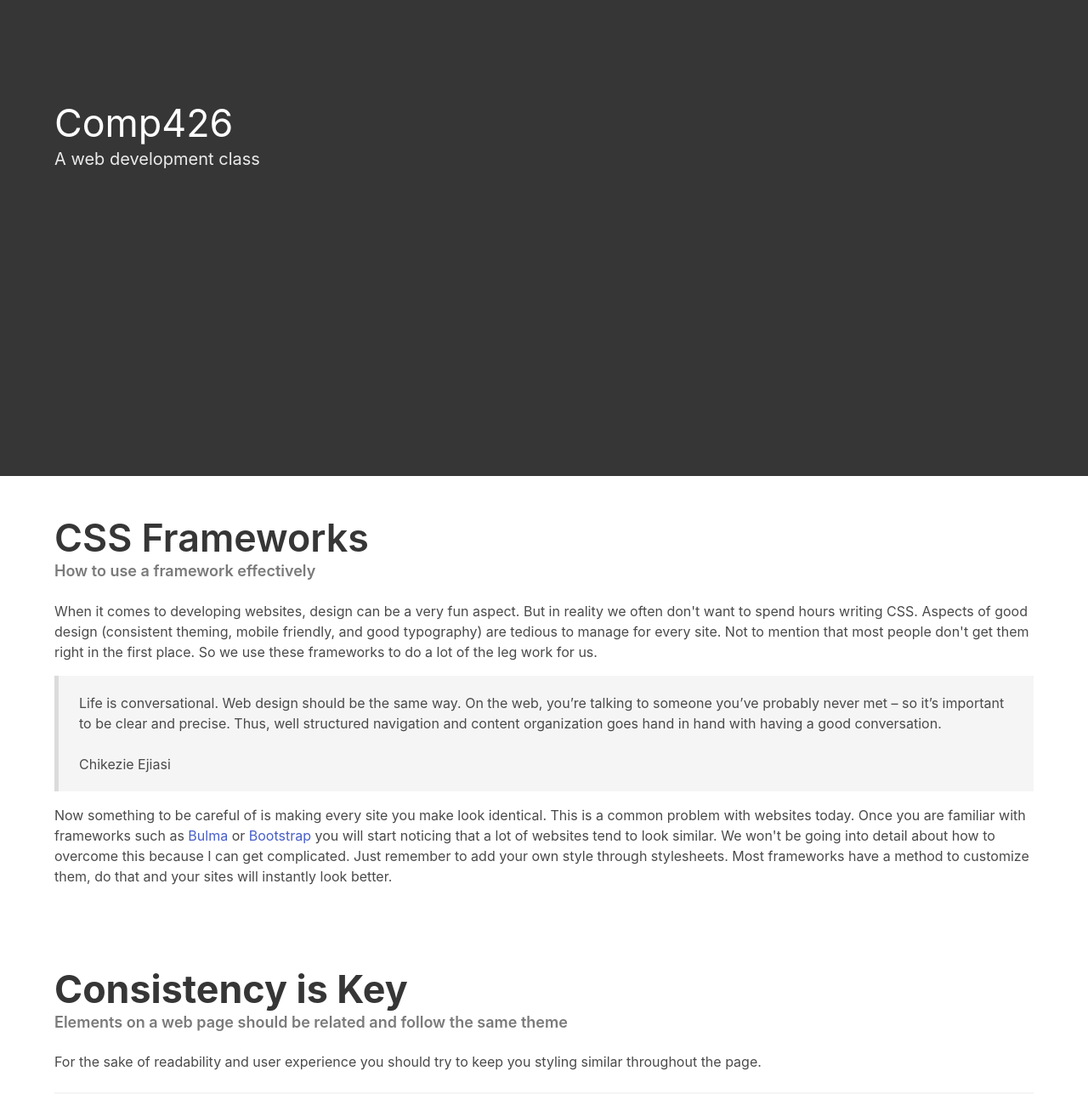
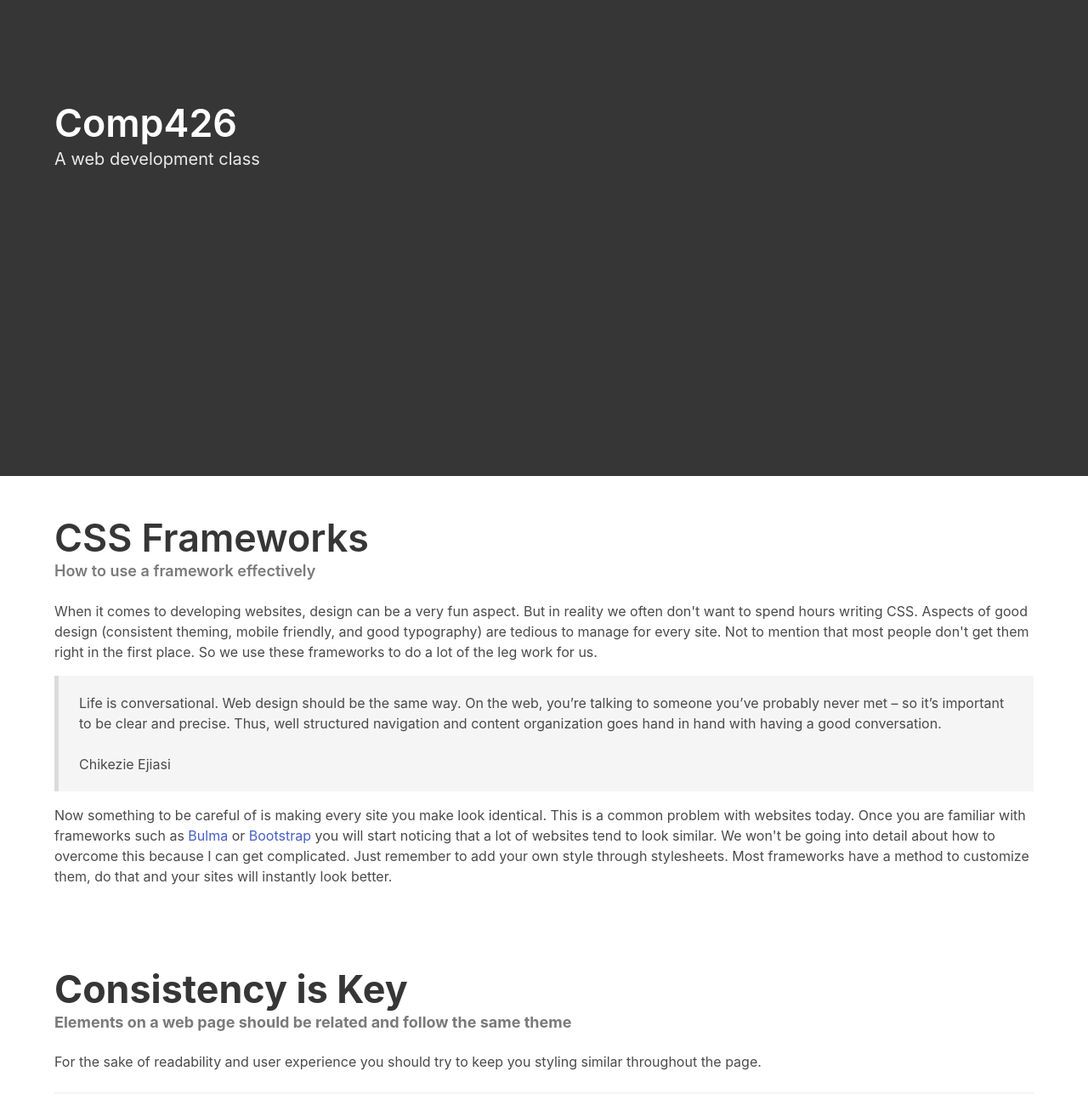
Before and after one commit to jdmar3-comp426/a02-Phillypak, a website: page index.html in a window 1280 px wide. Shown: the part 240-1540 px from the top of the page at 85% size. Drawn offline with nearby package versions, Linux system fonts and the light colour scheme; a web font is replaced by a local one.

Commit message:
corrected previous changes

```diff
--- a/index.html
+++ b/index.html
@@ -12,7 +12,7 @@
 <section class="hero is-dark is-fullheight">
     <div class="hero-body">
         <div class="container">
-            <h1 class="title has-text-weight-normal">
+            <h1 class="title">
                 Comp426
             </h1>
             <h2 class="subtitle">
@@ -58,7 +58,7 @@
     <div class="container">
         <div class="content">
             <h1 class="title has-text-weight-bold">Consistency is Key</h1>
-            <h5 class="subtitle has-text-grey">Elements on a web page should be related and follow the same theme</h5>
+            <h5 class="subtitle has-text-grey has-text-weight-bold">Elements on a web page should be related and follow the same theme</h5>
             <p>
 	    	For the sake of readability and user experience you should try to keep you styling similar throughout the page.
 	    </p>
```
